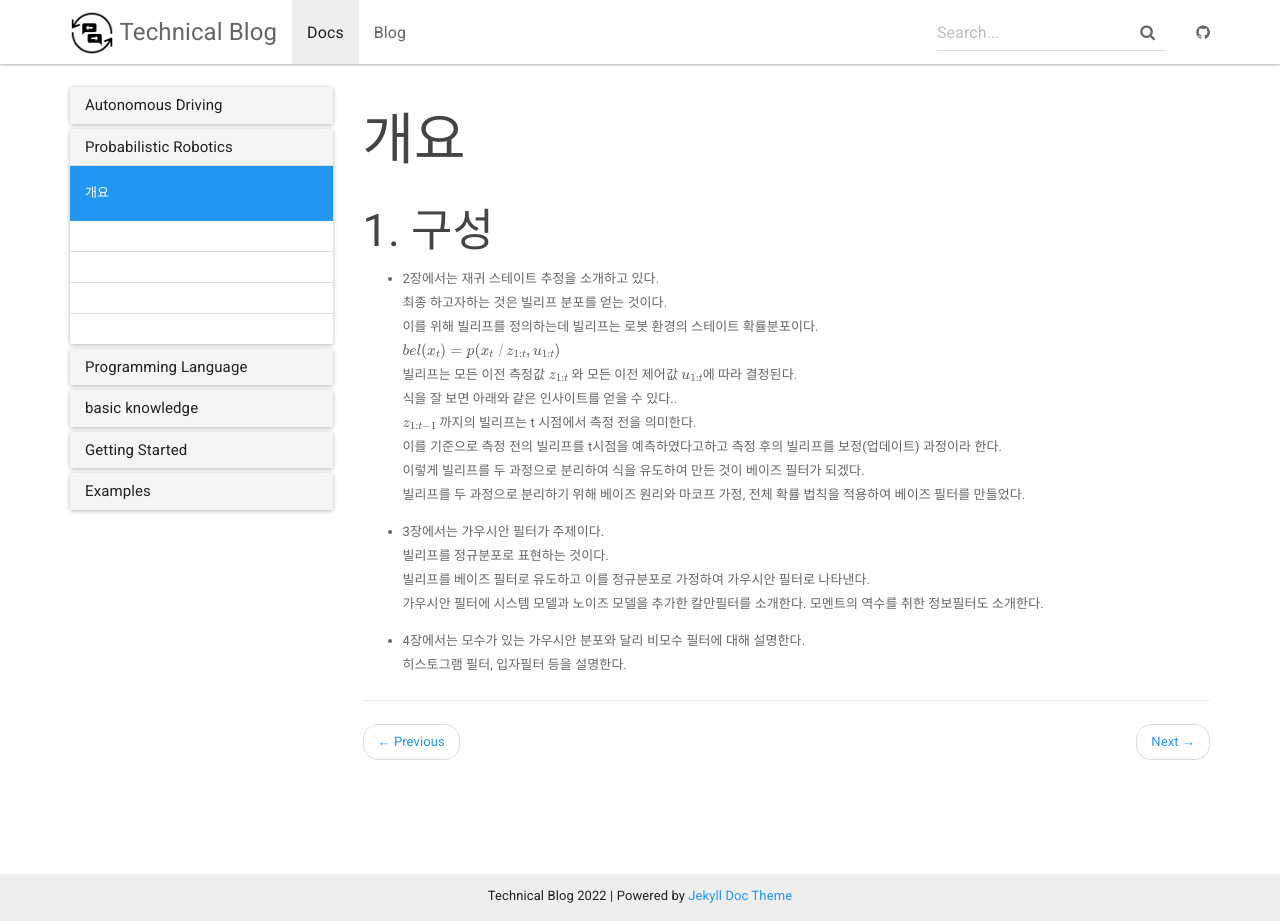
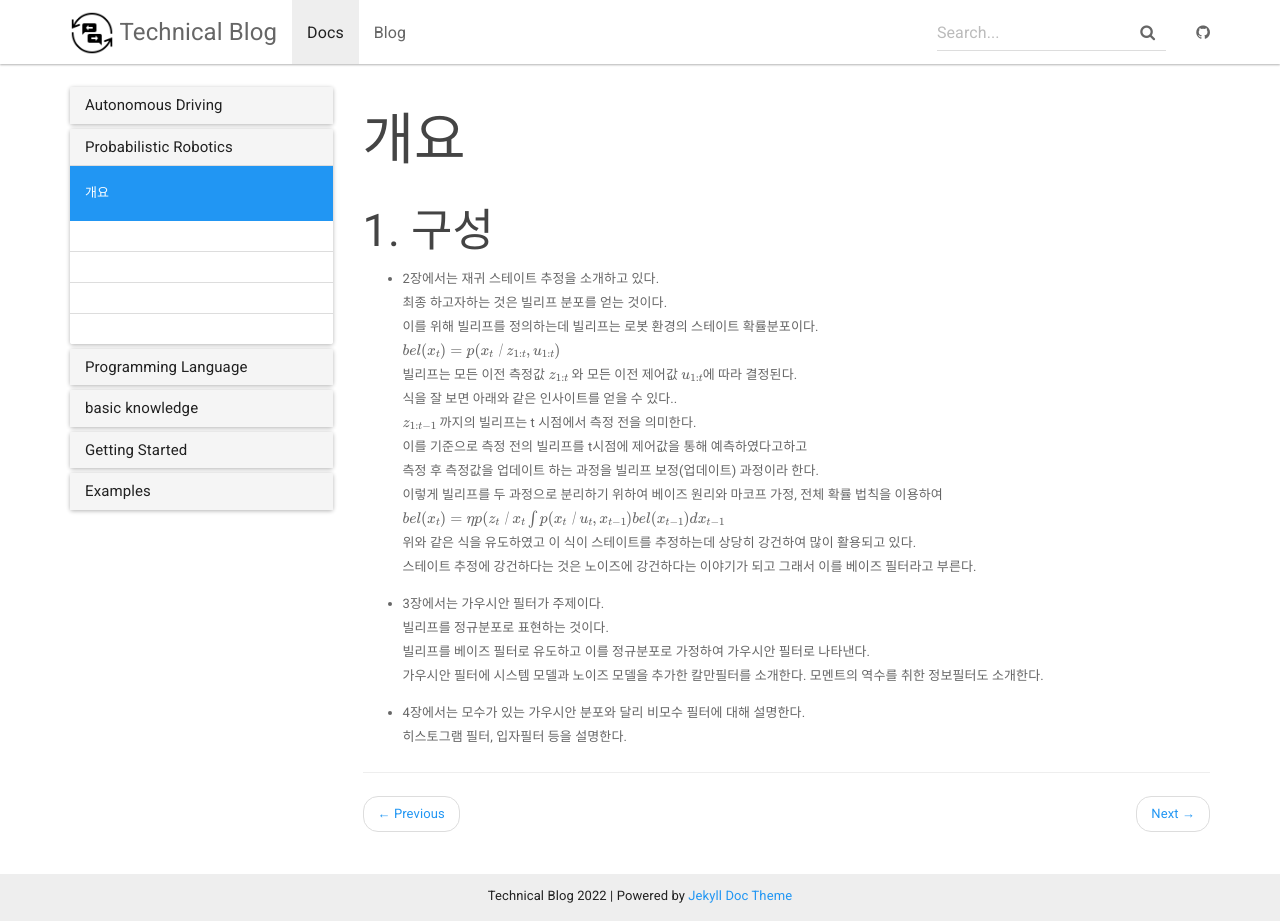
Before and after one commit to contravia-cloud/TechnicalBlog2, a Jekyll site: the page built from _docs/ProbabilisticRobotics/intro.md, in a window 1280 px wide and 921 px high. Built offline with Jekyll 4.4.1, drawn with Linux system fonts in a browser that asks for light colours; formulas are drawn with MathJax 3.

Commit message:
Update intro.md

```diff
--- a/_docs/ProbabilisticRobotics/intro.md
+++ b/_docs/ProbabilisticRobotics/intro.md
@@ -13,9 +13,12 @@ permalink: /docs/PR1/
   빌리프는 모든 이전 측정값 $z_{1:t}$ 와 모든 이전 제어값 $u_{1:t}$에 따라 결정된다.
   식을 잘 보면 아래와 같은 인사이트를 얻을 수 있다..
   $z_{1:t-1}$ 까지의 빌리프는 t 시점에서 측정 전을 의미한다.
-  이를 기준으로 측정 전의 빌리프를 t시점을 예측하였다고하고 측정 후의 빌리프를 보정(업데이트) 과정이라 한다.
-  이렇게 빌리프를 두 과정으로 분리하여 식을 유도하여 만든 것이 베이즈 필터가 되겠다.
-  빌리프를 두 과정으로 분리하기 위해 베이즈 원리와 마코프 가정, 전체 확률 법칙을 적용하여 베이즈 필터를 만들었다.
+  이를 기준으로 측정 전의 빌리프를 t시점에 제어값을 통해 예측하였다고하고
+  측정 후 측정값을 업데이트 하는 과정을 빌리프 보정(업데이트) 과정이라 한다.
+  이렇게 빌리프를 두 과정으로 분리하기 위하여 베이즈 원리와 마코프 가정, 전체 확률 법칙을 이용하여
+  $bel(x_{t}) = \eta p(z_{t}｜x_{t} \int  p(x_{t}｜u_{t},x_{t-1}) bel(x_{t-1}) dx_{t-1}$
+  위와 같은 식을 유도하였고 이 식이 스테이트를 추정하는데 상당히 강건하여 많이 활용되고 있다.
+  스테이트 추정에 강건하다는 것은 노이즈에 강건하다는 이야기가 되고 그래서 이를 베이즈 필터라고 부른다.
 
 - 3장에서는 가우시안 필터가 주제이다.
   빌리프를 정규분포로 표현하는 것이다.
```
